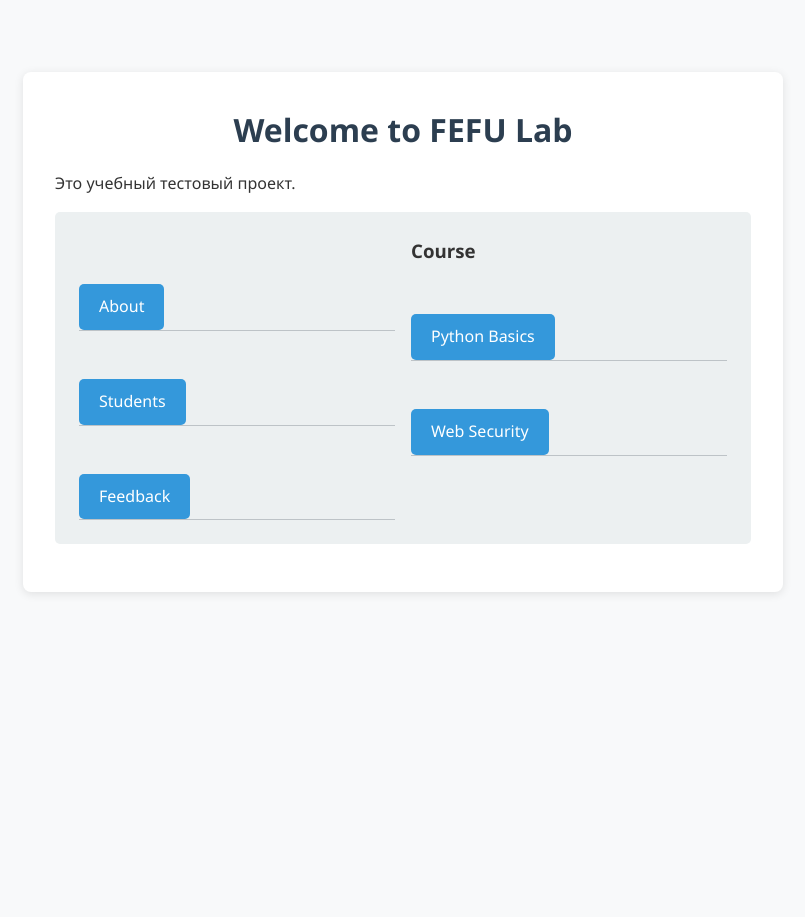
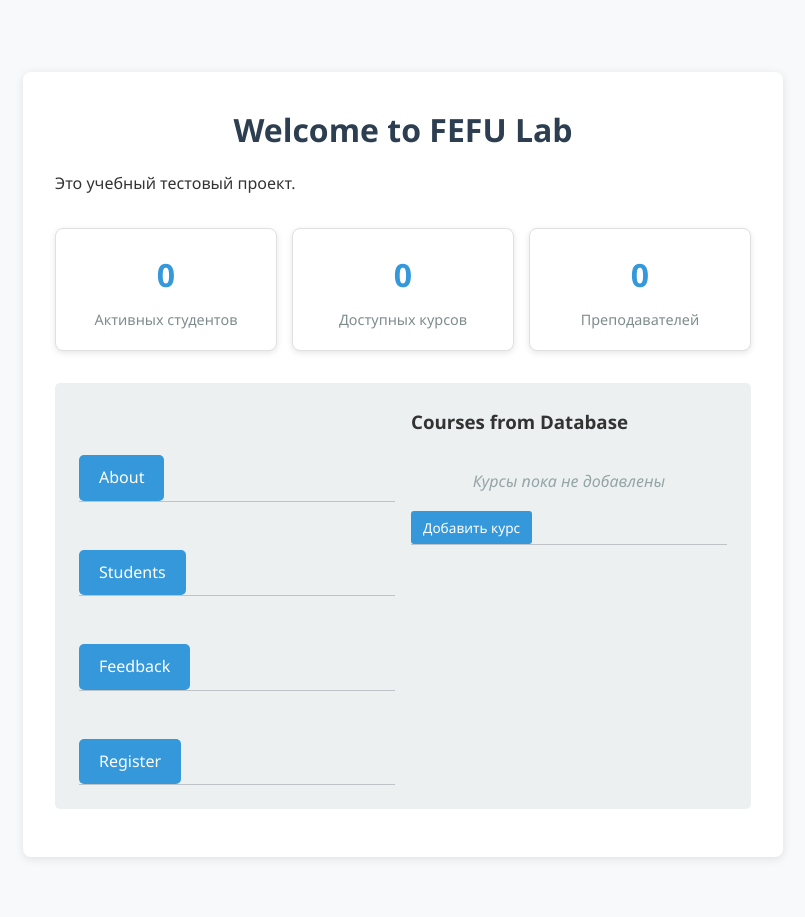
Before and after one commit to victoreelite/web_fefu_2025, a Django app: page / in a window 1280 px wide. Shown: the part 78-995 px from the top of the page, without its empty margins (237-1042 px from the left). Before the commit the page ends 672 px from the top, so only its background shows below. Run offline with Django 5.2, Linux system fonts and the light colour scheme; data that the repository does not hold is empty.

Commit message:
Lab 3: исправлены мелкие недочеты :).

```diff
--- a/fefu_lab/static/fefu_lab/css/style.css
+++ b/fefu_lab/static/fefu_lab/css/style.css
@@ -259,3 +259,82 @@ body {
     font-style: italic;
     margin: 2rem 0;
 }
+
+.stats-grid {
+    display: grid;
+    grid-template-columns: repeat(auto-fit, minmax(150px, 1fr));
+    gap: 15px;
+    margin: 2rem 0;
+}
+
+.stat-card {
+    background: white;
+    padding: 1.2rem;
+    border-radius: 8px;
+    text-align: center;
+    box-shadow: 0 2px 6px rgba(0,0,0,0.1);
+    border: 1px solid #e0e0e0;
+}
+
+.stat-card h3 {
+    font-size: 2rem;
+    color: #3498db;
+    margin-bottom: 0.5rem;
+}
+
+.stat-card p {
+    color: #7f8c8d;
+    font-size: 0.9rem;
+}
+
+.recent-courses {
+    margin-top: 3rem;
+    padding-top: 1.5rem;
+    border-top: 1px solid #ecf0f1;
+}
+
+.courses-grid {
+    display: grid;
+    grid-template-columns: repeat(auto-fit, minmax(280px, 1fr));
+    gap: 20px;
+    margin-top: 1.5rem;
+}
+
+.course-card {
+    background: white;
+    padding: 1.5rem;
+    border-radius: 8px;
+    border-left: 4px solid #2ecc71;
+    box-shadow: 0 2px 8px rgba(0,0,0,0.1);
+    transition: transform 0.3s;
+}
+
+.course-card:hover {
+    transform: translateY(-5px);
+}
+
+.course-card h3 {
+    color: #2c3e50;
+    margin-bottom: 1rem;
+    font-size: 1.3rem;
+}
+
+.no-data {
+    color: #95a5a6;
+    font-style: italic;
+    margin: 0.5rem 0;
+}
+
+.btn-small {
+    display: inline-block;
+    background: #3498db;
+    color: white;
+    padding: 6px 12px;
+    text-decoration: none;
+    border-radius: 3px;
+    font-size: 0.85rem;
+}
+
+.btn-small:hover {
+    background: #2980b9;
+}
--- a/templates/fefu_lab/home.html
+++ b/templates/fefu_lab/home.html
@@ -4,32 +4,8 @@
 <div class="student-info">
     <h1>Welcome to FEFU Lab</h1>
     <p>Это учебный тестовый проект.</p>
-
-    <div class="info-grid">
-        <div>
-            <div class="info-item">
-                <a href="/about/" class="btn">About</a>
-            </div>
-            <div class="info-item">
-                <a href="/student/1/" class="btn">Students</a>
-            </div>
-            <div class="info-item">
-                <a href="/feedback/" class="btn">Feedback</a>
-            </div>
-        </div>
-        <div>
-            <h3>Course</h3>
-            <div class="info-item">
-                <a href="/course/python-basic/" class="btn">Python Basics</a>
-            </div>
-            <div class="info-item">
-                <a href="/course/web-development/" class="btn">Web Security</a>
-            </div>
-        </div>
-    </div>
-</div>
-{% endblock %}
-<div class="stats-grid">
+    <!-- СТАТИСТИКА ИЗ БД -->
+    <div class="stats-grid" style="margin: 2rem 0;">
         <div class="stat-card">
             <h3>{{ total_students }}</h3>
             <p>Активных студентов</p>
@@ -43,25 +19,62 @@
             <p>Преподавателей</p>
         </div>
     </div>
+    <div class="info-grid">
+        <div>
+            <div class="info-item">
+                <a href="/about/" class="btn">About</a>
+            </div>
+            <div class="info-item">
+                <a href="/student/1/" class="btn">Students</a>
+            </div>
+            <div class="info-item">
+                <a href="/feedback/" class="btn">Feedback</a>
+            </div>
+            <div class="info-item">
+                <a href="/register/" class="btn">Register</a>
+            </div>
+        </div>
+        <div>
+            <h3>Courses from Database</h3>
+            <!-- ДИНАМИЧЕСКИЕ КУРСЫ ИЗ БД -->
             {% if recent_courses %}
-<div class="recent-courses">
-    <h2>Новые курсы</h2>
+                {% for course in recent_courses %}
+                <div class="info-item">
+                    <a href="{% url 'course_detail' course.slug %}" class="btn">
+                        {{ course.title|truncatechars:25 }}
+                    </a>
+                </div>
+                {% endfor %}
+            {% else %}
+                <div class="info-item">
+                    <p class="no-data">Курсы пока не добавлены</p>
+                    <a href="/admin/fefu_lab/course/add/" class="btn-small">Добавить курс</a>
+                </div>
+            {% endif %}
+        </div>
+    </div>
+    <!-- НОВЫЕ КУРСЫ (КАРТОЧКИ) -->
+    {% if recent_courses %}
+    <div class="recent-courses" style="margin-top: 3rem;">
+        <h2>New Courses</h2>
         <div class="courses-grid">
             {% for course in recent_courses %}
             <div class="course-card">
                 <h3>{{ course.title }}</h3>
-            <p><strong>Преподаватель:</strong>
+                <p><strong>Instructor:</strong>
                     {% if course.instructor %}
                         {{ course.instructor.full_name }}
                     {% else %}
-                    Не назначен
+                        Not assigned
                     {% endif %}
                 </p>
-            <p><strong>Продолжительность:</strong> {{ course.duration }} часов</p>
-            <p><strong>Уровень:</strong> {{ course.get_level_display }}</p>
-            <a href="{% url 'course_detail' course.slug %}" class="btn">Подробнее</a>
+                <p><strong>Duration:</strong> {{ course.duration }} hours</p>
+                <p><strong>Level:</strong> {{ course.get_level_display }}</p>
+                <a href="{% url 'course_detail' course.slug %}" class="btn">Details</a>
             </div>
             {% endfor %}
         </div>
     </div>
     {% endif %}
+</div>
+{% endblock %}
```
Lines whose indentation alone changed are shown as unchanged.
